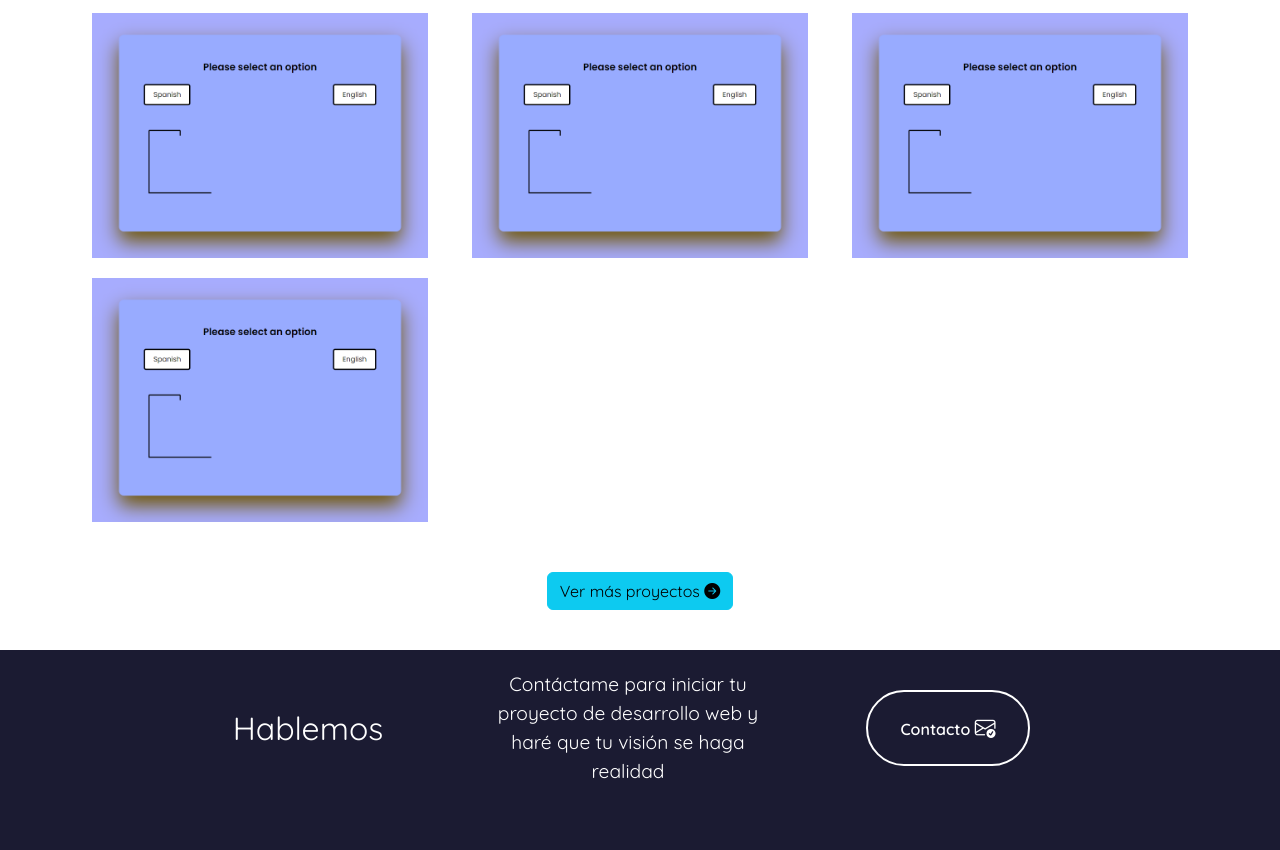
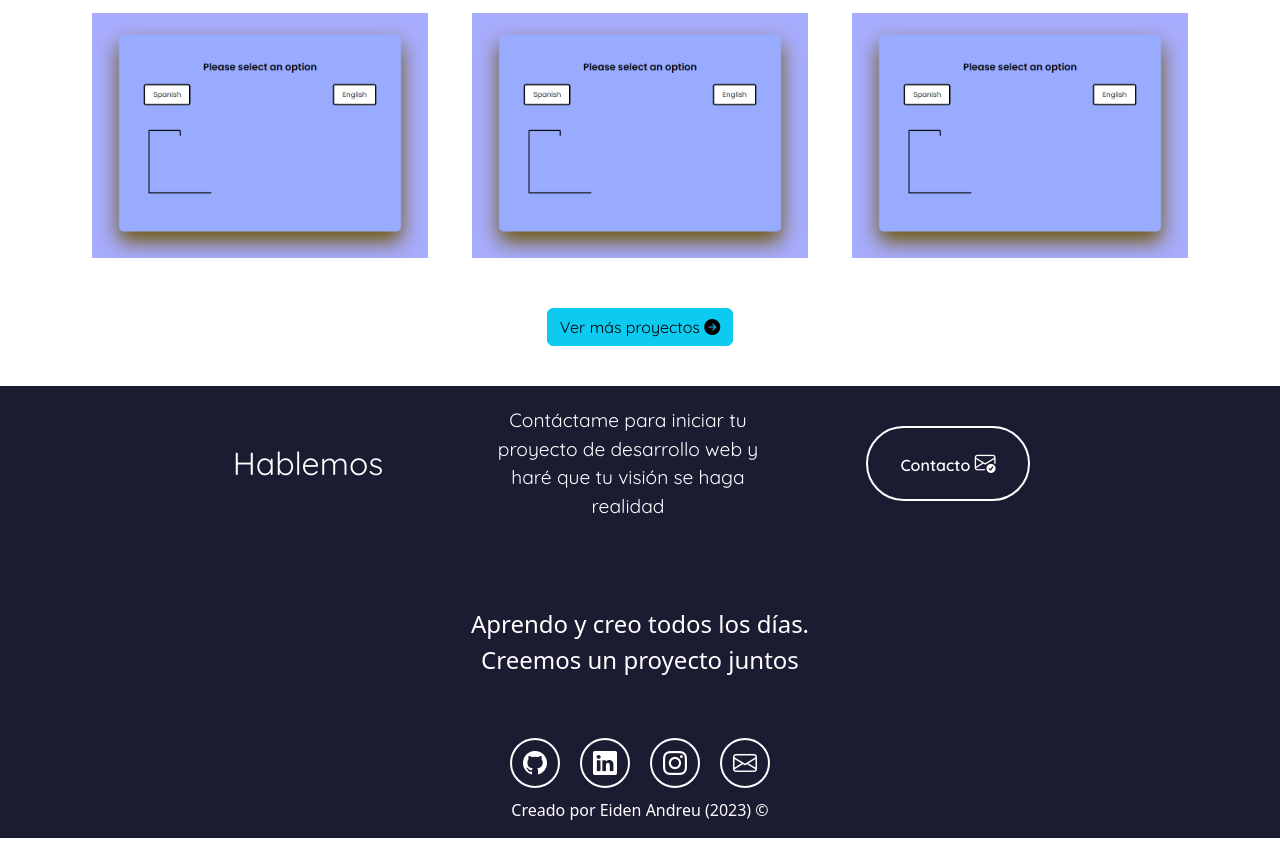
Before and after one commit to EidenAndreu/Portfolio-Bootstrap-Practice, a plain HTML site: page index.html in a window 1280 px wide. Shown: the part 1939-2789 px from the top of the page. Drawn offline with nearby package versions, Linux system fonts and the light colour scheme; a web font is replaced by a local one.

Commit message:
practice finished

```diff
--- a/index.html
+++ b/index.html
@@ -197,26 +197,7 @@
 
                 </div>
 
-                  <!-- project 4: mortage -->
-                  <div class="col-12 col-md-6 col-lg-4">
-                    <div class="project">
-                        <img src="./img/HangMan.png" alt="HangMan project">
-                        <div class="overlay">
-                            <p>HangMan Game</p>
-                            <div class="container-icons">
-                                <a href="https://github.com/EidenAndreu/HangMan" target="_blank"  rel="noopener noreferrer">
-                                    <i class="bi bi-github"></i>
-                                </a>
 
-                                <a href="https://hang-man-omega.vercel.app/" target="_blank"  rel="noopener noreferrer" >
-                                    <i class="bi bi-laptop"></i>
-                                </a>
-                            </div>
-
-                        </div>
-                    </div>
-
-                </div>
             </div>
         </div>
         <a href="https://github.com/EidenAndreu/" target="_blank" rel="noopener noreferrer">
@@ -250,6 +231,32 @@
 
     </section>
 
+    <footer class="dark-section d-flex align-items-center justify-content-center">
+
+       <!--  <img class="footer-logo" src="./img/Eiden.png" alt="Logo del portafolio" height="50px"> -->
+        <div class="footer-container">
+        <p class="footer-text text-center"> Aprendo y creo todos los días. <br>Creemos un proyecto juntos</p>
+
+        <div class="icon-social-media d-flex flex-wrap align-items-center justify-content-center">
+              <a href="https://github.com/EidenAndreu" target="_blank" rel="noopener noreferrer">
+                <i class="bi bi-github"></i>
+              </a>
+              <a href="https://www.linkedin.com/in/eidenreinaldo/" target="_blank" rel="noopener noreferrer">
+                <i class="bi bi-linkedin"></i>
+              </a>
+              <a href="https://www.instagram.com/eidenandreu/" target="_blank" rel="noopener noreferrer">
+                <i class="bi bi-instagram"></i>
+              </a>
+              <a href="mailto:eidenreinaldo@gmail.com" target="_blank" rel="noopener noreferrer">
+                <i class="bi bi-envelope"></i>
+              </a>
+        </div>
+        <div > <p class="created-by">   Creado por Eiden Andreu (2023) &#169; </p> </div>
+    </div>
+
+
+    </footer>
+
     <script src="https://cdn.jsdelivr.net/npm/bootstrap@5.3.0-alpha1/dist/js/bootstrap.bundle.min.js" integrity="sha384-w76AqPfDkMBDXo30jS1Sgez6pr3x5MlQ1ZAGC+nuZB+EYdgRZgiwxhTBTkF7CXvN" crossorigin="anonymous"></script>
 </body>
 </html>
--- a/style.css
+++ b/style.css
@@ -235,6 +235,60 @@ color:white;
 .contact button:hover i{
 color:black
 }
+
+/* Footer */
+footer{
+        min-width: 500px;
+}
+
+.footer-logo{
+    width: 80px;
+    height: 80px;
+    margin: 10px;
+}
+
+.footer-text{
+    font-size: 1.5rem;
+    padding: 20px;
+    margin-bottom: 30px;
+}
+
+footer img{
+    border-radius: 50%;
+}
+
+.icon-social-media a{
+    width: 50px;
+    height: 50px;
+    display: flex;
+    align-items: center;
+    justify-content: center;
+    padding: 2px;
+    margin: 10px;
+    border: 2px solid white;
+    border-radius: 50%;
+    transition: all 0.2s ease-in;
+}
+
+.icon-social-media i{
+    color:white;
+    font-size: 1.5rem;
+    transition: all 0.2s ease-in;
+}
+
+.icon-social-media a:hover{
+    background-color: white;
+    border: 2px solid rgb(13,110,253);
+}
+
+.icon-social-media a:hover i{
+    color: black
+}
+
+.created-by{
+    display: flex;
+    justify-content: center;
+}
 /* Responsive */
 
 @media screen and (max-width: 400px){
```
